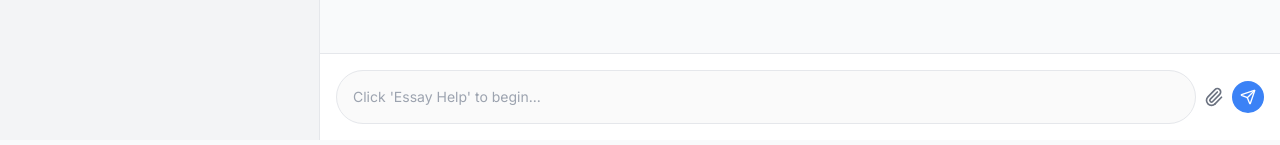
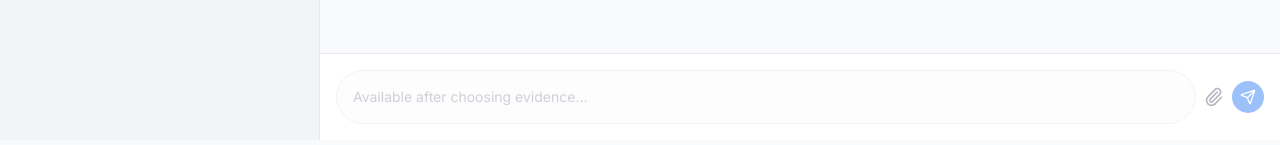
Before and after one commit to vidhuvidz/LEXA, a Next.js app: page / in a window 1280 px wide. Shown: the part 652-797 px from the top of the page. Built offline with nearby package versions, Linux system fonts and the light colour scheme.

Commit message:
✅ Fixed markdown rendering with safe parser + restored PEEL point display

```diff
--- a/app/page.tsx
+++ b/app/page.tsx
@@ -66,7 +66,7 @@ export default function Home() {
   };
 
   const generatePoints = async () => {
-    pushUser(`Essay question: ${essayQuestion}`);
+    pushUser(`${essayQuestion}`);
     setLoading(true);
     try {
       const res = await fetch("/api/generate-points", {
@@ -88,7 +88,7 @@ export default function Home() {
   };
 
   const generateEvidence = async (point: string) => {
-    pushUser(`Point selected: ${point}`);
+    pushUser(`${point}`);
     setSelectedPoint(point);
     setLoading(true);
     try {
@@ -112,9 +112,9 @@ export default function Home() {
   };
 
   const handleSend = async () => {
-    if (!input.trim() || essayStep === "init") return;
+    if (!input.trim()) return;
 
-    // Step 1: question
+    // Step 1: question entry
     if (essayStep === "question") {
       setEssayQuestion(input);
       pushUser(input);
@@ -123,9 +123,8 @@ export default function Home() {
       return;
     }
 
-    // Step 2: evidence selection via bottom input
+    // Step 2: evidence via bottom input (if we ever allow it)
     if (essayStep === "evidence" && evidence) {
-      // if user pasted or typed Option B text
       if (input.includes(evidence.optionB)) {
         pushUser(input);
         pushAssistant(
@@ -135,7 +134,6 @@ export default function Home() {
         setInput("");
         return;
       }
-      // if user pasted or typed Option A text
       if (input.includes(evidence.optionA)) {
         pushUser(input);
         pushAssistant(
@@ -147,10 +145,13 @@ export default function Home() {
       }
     }
 
-    // otherwise, normal chat
+    // Default chat fallback
     pushUser(input);
     setInput("");
   };
+
+  // Only enable bottom input from "explanation" step onward
+  const bottomInputDisabled = !["explanation", "link", "done"].includes(essayStep);
 
   return (
     <main className="min-h-screen font-[Inter] bg-gray-50">
@@ -287,33 +288,31 @@ export default function Home() {
             <input
               type="text"
               placeholder={
-                essayStep === "init"
-                  ? "Click 'Essay Help' to begin..."
-                  : essayStep === "question"
-                  ? "Type your question here and press Send..."
-                  : essayStep === "evidence"
-                  ? "Paste Option A or B here to select..."
-                  : "Type your response here..."
+                bottomInputDisabled
+                  ? "Available after choosing evidence..."
+                  : essayStep === "explanation"
+                  ? "Type your explanation here..."
+                  : "Type your linking sentence here..."
               }
               value={input}
               onChange={e => setInput(e.target.value)}
               onKeyDown={e => {
-                if (e.key === "Enter") {
+                if (e.key === "Enter" && !bottomInputDisabled) {
                   e.preventDefault();
                   handleSend();
                 }
               }}
-              className="flex-1 px-4 py-4 border rounded-full text-sm"
-              disabled={essayStep === "init"}
+              className="flex-1 px-4 py-4 border rounded-full text-sm disabled:opacity-50"
+              disabled={bottomInputDisabled}
             />
-            <label className="cursor-pointer">
+            <label className="cursor-pointer opacity-50">
               <Paperclip className="text-gray-500 w-5 h-5" />
               <input type="file" accept=".pdf" onChange={handleFileUpload} className="hidden" />
             </label>
             <button
               onClick={handleSend}
-              disabled={essayStep === "init"}
-              className="bg-blue-500 hover:bg-blue-600 text-white p-2 rounded-full"
+              disabled={bottomInputDisabled}
+              className="bg-blue-500 hover:bg-blue-600 text-white p-2 rounded-full disabled:opacity-50"
             >
               <Send className="w-4 h-4" />
             </button>
```
